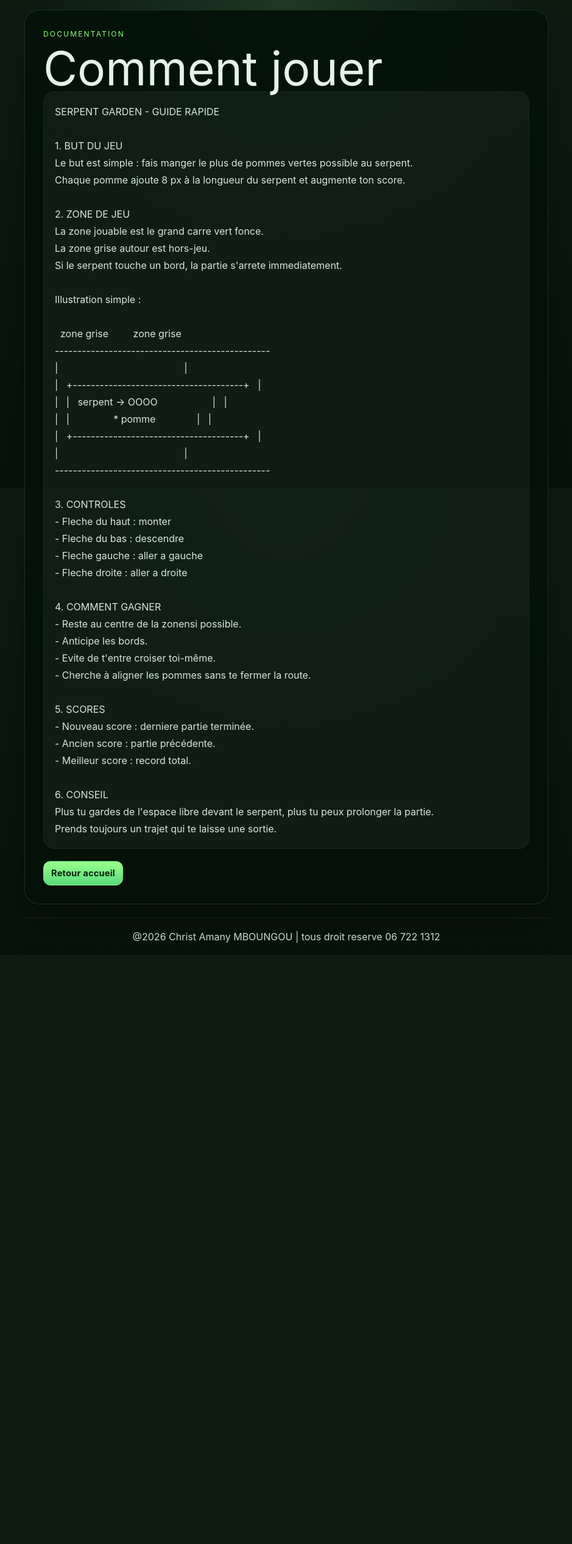
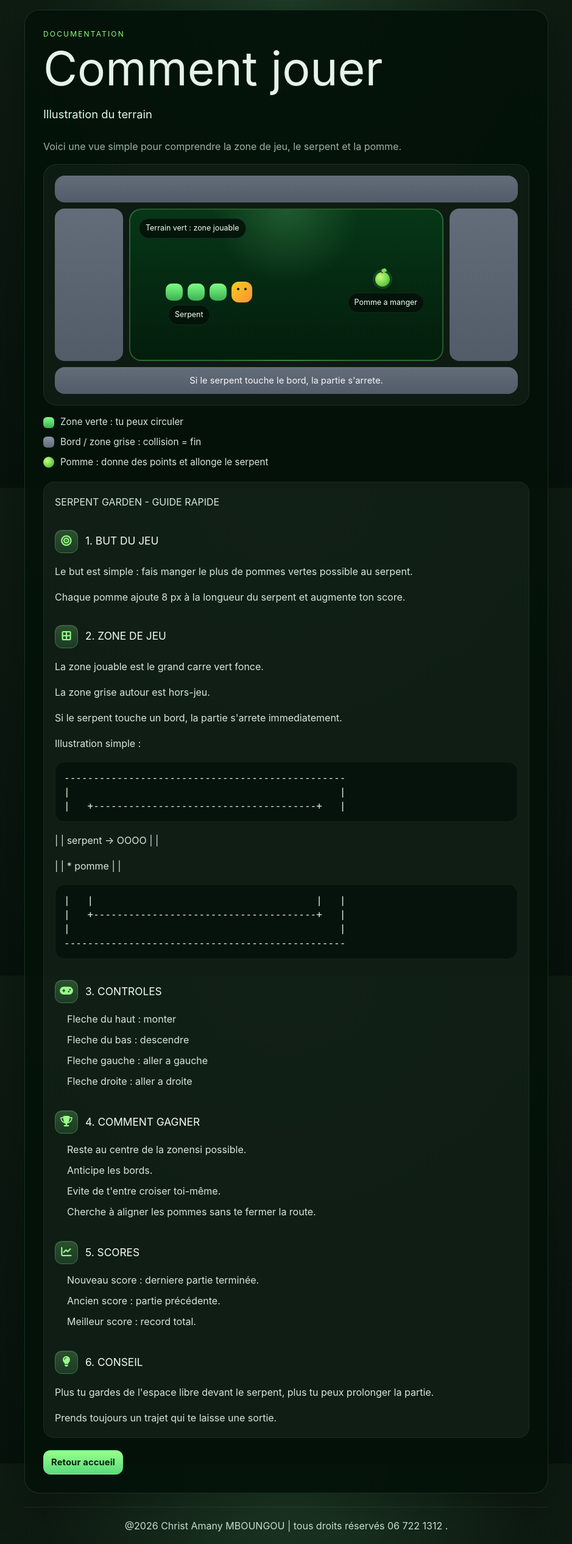
Before and after one commit to Amany944/Serpent-Garden, a PHP site: page /help.html in a window 1280 px wide. Shown: the whole page at 61% size, without its empty margins (170-1109 px from the left). Before the commit the page ends 1546 px from the top, so only its background shows below. Run offline with PHP 8.4, Linux system fonts and the light colour scheme.

Commit message:
committing of the game documentation so that it becomes more expressive

```diff
--- a/assets/css/style.css
+++ b/assets/css/style.css
@@ -750,14 +750,281 @@
   margin: 0 auto;
 }
 
+.help-visual {
+  margin: 24px 0 20px;
+  display: grid;
+  gap: 16px;
+}
+
+.help-visual__header {
+  display: grid;
+  gap: 8px;
+}
+
+.help-visual__intro {
+  margin: 0;
+  color: var(--muted);
+  line-height: 1.6;
+}
+
+.help-board-demo {
+  padding: 18px;
+  border-radius: 22px;
+  background: rgba(255, 255, 255, 0.045);
+  border: 1px solid rgba(255, 255, 255, 0.08);
+  display: grid;
+  gap: 10px;
+}
+
+.help-board-demo__outside {
+  display: grid;
+  place-items: center;
+  min-height: 44px;
+  padding: 10px 12px;
+  border-radius: 16px;
+  color: #f5f7fa;
+  font-size: 0.92rem;
+  background: linear-gradient(180deg, rgba(108, 118, 133, 0.9), rgba(86, 95, 109, 0.95));
+}
+
+.help-board-demo__middle {
+  display: grid;
+  grid-template-columns: 112px minmax(0, 1fr) 112px;
+  gap: 10px;
+  align-items: stretch;
+}
+
+.help-board-demo__outside--side {
+  writing-mode: vertical-rl;
+  text-orientation: mixed;
+  min-height: 250px;
+}
+
+.help-board-demo__playfield {
+  position: relative;
+  min-height: 250px;
+  border-radius: 20px;
+  border: 2px solid rgba(151, 255, 138, 0.26);
+  background:
+    radial-gradient(circle at top, rgba(145, 255, 156, 0.18), transparent 34%),
+    linear-gradient(180deg, rgba(6, 56, 24, 0.96), rgba(3, 30, 12, 0.98));
+  overflow: hidden;
+}
+
+.help-board-demo__label,
+.help-board-demo__snake-note,
+.help-board-demo__apple-note {
+  position: absolute;
+  padding: 6px 10px;
+  border-radius: 999px;
+  font-size: 0.78rem;
+  background: rgba(4, 18, 9, 0.88);
+  border: 1px solid rgba(255, 255, 255, 0.08);
+  color: #f3fff5;
+}
+
+.help-board-demo__label--top {
+  top: 14px;
+  left: 14px;
+}
+
+.help-board-demo__snake {
+  position: absolute;
+  top: 118px;
+  left: 58px;
+  display: inline-flex;
+  align-items: center;
+  gap: 8px;
+}
+
+.help-board-demo__segment,
+.help-board-demo__head {
+  display: block;
+  width: 28px;
+  height: 28px;
+  border-radius: 10px;
+}
+
+.help-board-demo__segment {
+  background: linear-gradient(180deg, #7cff82, #3daf54);
+  box-shadow: inset 0 1px 0 rgba(255, 255, 255, 0.22);
+}
+
+.help-board-demo__head {
+  position: relative;
+  width: 34px;
+  height: 34px;
+  border-radius: 12px;
+  background: linear-gradient(135deg, #facc15, #fb923c);
+  box-shadow: inset 0 1px 0 rgba(255, 255, 255, 0.24);
+}
+
+.help-board-demo__head::before,
+.help-board-demo__head::after {
+  content: "";
+  position: absolute;
+  top: 10px;
+  width: 4px;
+  height: 4px;
+  border-radius: 50%;
+  background: #112010;
+}
+
+.help-board-demo__head::before {
+  left: 9px;
+}
+
+.help-board-demo__head::after {
+  right: 9px;
+}
+
+.help-board-demo__snake-note {
+  top: 156px;
+  left: 62px;
+}
+
+.help-board-demo__apple {
+  position: absolute;
+  top: 102px;
+  right: 86px;
+  width: 24px;
+  height: 24px;
+  border-radius: 50%;
+  background: radial-gradient(circle at 35% 35%, #c8ff76, #5cc946 68%, #2f7d24 100%);
+  box-shadow:
+    0 0 0 4px rgba(140, 255, 123, 0.12),
+    0 10px 16px rgba(0, 0, 0, 0.16);
+}
+
+.help-board-demo__apple::before {
+  content: "";
+  position: absolute;
+  top: -6px;
+  left: 10px;
+  width: 3px;
+  height: 8px;
+  border-radius: 999px;
+  background: #4c2d14;
+}
+
+.help-board-demo__apple::after {
+  content: "";
+  position: absolute;
+  top: -4px;
+  left: 12px;
+  width: 8px;
+  height: 6px;
+  border-radius: 8px 8px 2px 8px;
+  background: #79db63;
+  transform: rotate(-26deg);
+  transform-origin: left bottom;
+}
+
+.help-board-demo__apple-note {
+  top: 136px;
+  right: 30px;
+}
+
+.help-legend {
+  display: grid;
+  gap: 10px;
+  color: #d8e8dd;
+  font-size: 0.95rem;
+}
+
+.help-legend > div {
+  display: flex;
+  align-items: center;
+  gap: 10px;
+}
+
+.help-legend__swatch {
+  width: 18px;
+  height: 18px;
+  border-radius: 6px;
+  flex: 0 0 auto;
+}
+
+.help-legend__swatch--safe {
+  background: linear-gradient(180deg, #7cff82, #3daf54);
+}
+
+.help-legend__swatch--danger {
+  background: linear-gradient(180deg, #8b95a3, #626b79);
+}
+
+.help-legend__swatch--apple {
+  border-radius: 50%;
+  background: radial-gradient(circle at 35% 35%, #c8ff76, #5cc946 68%, #2f7d24 100%);
+}
+
 .help-content {
-  white-space: pre-wrap;
   line-height: 1.75;
   color: #d8e8dd;
   padding: 18px;
   background: rgba(255, 255, 255, 0.05);
   border-radius: 18px;
   border: 1px solid rgba(255, 255, 255, 0.06);
+  display: grid;
+  gap: 14px;
+}
+
+.help-content p {
+  margin: 0;
+}
+
+.help-section {
+  display: block;
+  margin-top: 10px;
+}
+
+.help-section:first-child {
+  margin-top: 0;
+}
+
+.help-section__title {
+  margin: 8px 0 2px;
+  display: flex;
+  align-items: center;
+  gap: 12px;
+  font-size: 1.08rem;
+  color: #f3fff5;
+}
+
+.help-section__icon {
+  width: 38px;
+  height: 38px;
+  border-radius: 12px;
+  display: inline-flex;
+  align-items: center;
+  justify-content: center;
+  background: linear-gradient(180deg, rgba(151, 255, 138, 0.22), rgba(89, 219, 123, 0.16));
+  border: 1px solid rgba(151, 255, 138, 0.24);
+  color: #97ff8a;
+  box-shadow: inset 0 1px 0 rgba(255, 255, 255, 0.08);
+}
+
+.help-list {
+  margin: -4px 0 2px 0;
+  padding-left: 20px;
+  display: grid;
+  gap: 6px;
+}
+
+.help-list li::marker {
+  color: var(--accent);
+}
+
+.help-ascii {
+  margin: 2px 0;
+  padding: 14px;
+  border-radius: 16px;
+  overflow-x: auto;
+  background: rgba(3, 16, 9, 0.7);
+  border: 1px solid rgba(255, 255, 255, 0.06);
+  color: #dffbe6;
+  font-family: "Cascadia Code", "Consolas", monospace;
+  line-height: 1.45;
 }
 
 .help-back {
--- a/help.html
+++ b/help.html
@@ -4,6 +4,8 @@
   <meta charset="utf-8">
   <meta name="viewport" content="width=device-width, initial-scale=1">
   <title>Serpent Garden | Aide</title>
+  <link rel="preconnect" href="https://cdnjs.cloudflare.com">
+  <link rel="stylesheet" href="https://cdnjs.cloudflare.com/ajax/libs/font-awesome/6.7.2/css/all.min.css" integrity="sha512-Evv84Mr4kqVGRNSgIGL/F/aIDqQb7xQ2vcrdIwxfjThSH8CSR7PBEakCr51Ck+w+/U6swU2Im1vVX0SVk9ABhg==" crossorigin="anonymous" referrerpolicy="no-referrer">
   <link rel="stylesheet" href="assets/css/tailwind.css">
   <link rel="stylesheet" href="assets/css/style.css">
 </head>
@@ -12,18 +14,138 @@
     <section class="help-card">
       <p class="eyebrow">Documentation</p>
       <h1>Comment jouer</h1>
+      <section class="help-visual" aria-labelledby="helpVisualTitle">
+        <div class="help-visual__header">
+          <h2 id="helpVisualTitle" class="section-title">Illustration du terrain</h2>
+          <p class="help-visual__intro">Voici une vue simple pour comprendre la zone de jeu, le serpent et la pomme.</p>
+        </div>
+        <div class="help-board-demo" aria-label="Illustration du terrain de jeu">
+          <div class="help-board-demo__outside help-board-demo__outside--top" aria-hidden="true"></div>
+          <div class="help-board-demo__middle">
+            <div class="help-board-demo__outside help-board-demo__outside--side" aria-hidden="true"></div>
+            <div class="help-board-demo__playfield">
+              <span class="help-board-demo__label help-board-demo__label--top">Terrain vert : zone jouable</span>
+              <div class="help-board-demo__snake" aria-hidden="true">
+                <span class="help-board-demo__segment"></span>
+                <span class="help-board-demo__segment"></span>
+                <span class="help-board-demo__segment"></span>
+                <span class="help-board-demo__head"></span>
+              </div>
+              <span class="help-board-demo__snake-note">Serpent</span>
+              <span class="help-board-demo__apple" aria-hidden="true"></span>
+              <span class="help-board-demo__apple-note">Pomme a manger</span>
+            </div>
+            <div class="help-board-demo__outside help-board-demo__outside--side" aria-hidden="true"></div>
+          </div>
+          <div class="help-board-demo__outside help-board-demo__outside--bottom">Si le serpent touche le bord, la partie s'arrete.</div>
+        </div>
+        <div class="help-legend" aria-label="Legende de l illustration">
+          <div><span class="help-legend__swatch help-legend__swatch--safe"></span> Zone verte : tu peux circuler</div>
+          <div><span class="help-legend__swatch help-legend__swatch--danger"></span> Bord / zone grise : collision = fin</div>
+          <div><span class="help-legend__swatch help-legend__swatch--apple"></span> Pomme : donne des points et allonge le serpent</div>
+        </div>
+      </section>
       <div id="helpContent" class="help-content">Chargement du guide...</div>
       <a class="menu-button menu-button--primary help-back" href="index.html">Retour accueil</a>
     </section>
   </main>
 
-  <footer class="help-footer">@2026 Christ Amany MBOUNGOU | tous droit reserve  06 722 1312</footer>
+  <footer class="help-footer">@2026 Christ Amany MBOUNGOU | tous droits réservés  06 722 1312 .</footer>
 
   <script>
+    const helpIcons = {
+      1: 'fa-solid fa-bullseye',
+      2: 'fa-solid fa-border-all',
+      3: 'fa-solid fa-gamepad',
+      4: 'fa-solid fa-trophy',
+      5: 'fa-solid fa-chart-line',
+      6: 'fa-solid fa-lightbulb'
+    };
+
+    function escapeHtml(value) {
+      return value
+        .replace(/&/g, '&amp;')
+        .replace(/</g, '&lt;')
+        .replace(/>/g, '&gt;')
+        .replace(/"/g, '&quot;')
+        .replace(/'/g, '&#39;');
+    }
+
+    function renderHelpText(text) {
+      const lines = text.split(/\r?\n/);
+      const parts = [];
+      let listBuffer = [];
+      let asciiBuffer = [];
+
+      function flushList() {
+        if (!listBuffer.length) {
+          return;
+        }
+        parts.push('<ul class="help-list">' + listBuffer.join('') + '</ul>');
+        listBuffer = [];
+      }
+
+      function flushAscii() {
+        if (!asciiBuffer.length) {
+          return;
+        }
+        parts.push('<pre class="help-ascii">' + escapeHtml(asciiBuffer.join('\n')) + '</pre>');
+        asciiBuffer = [];
+      }
+
+      lines.forEach((line) => {
+        const trimmed = line.trim();
+        const sectionMatch = trimmed.match(/^(\d+)\.\s+(.+)$/);
+        const listMatch = trimmed.match(/^-+\s+(.+)$/);
+        const isAsciiLine = /^[|+\- ]+$/.test(line) && trimmed.length > 0;
+
+        if (sectionMatch) {
+          flushList();
+          flushAscii();
+          const number = Number(sectionMatch[1]);
+          const iconClass = helpIcons[number] || 'fa-solid fa-book-open';
+          parts.push(
+            '<section class="help-section">' +
+              '<h2 class="help-section__title">' +
+                '<span class="help-section__icon" aria-hidden="true"><i class="' + iconClass + '"></i></span>' +
+                '<span>' + escapeHtml(sectionMatch[1] + '. ' + sectionMatch[2]) + '</span>' +
+              '</h2>' +
+            '</section>'
+          );
+          return;
+        }
+
+        if (isAsciiLine) {
+          flushList();
+          asciiBuffer.push(line);
+          return;
+        }
+
+        flushAscii();
+
+        if (!trimmed) {
+          flushList();
+          return;
+        }
+
+        if (listMatch) {
+          listBuffer.push('<li>' + escapeHtml(listMatch[1]) + '</li>');
+          return;
+        }
+
+        parts.push('<p>' + escapeHtml(trimmed) + '</p>');
+      });
+
+      flushList();
+      flushAscii();
+
+      return parts.join('');
+    }
+
     fetch('help.txt')
       .then((response) => response.text())
       .then((text) => {
-        document.getElementById('helpContent').textContent = text;
+        document.getElementById('helpContent').innerHTML = renderHelpText(text);
       })
       .catch(() => {
         document.getElementById('helpContent').textContent = 'Le fichier help.txt est indisponible pour le moment.';
--- a/help.txt
+++ b/help.txt
@@ -11,12 +11,12 @@
 
 Illustration simple :
 
-  zone grise         zone grise
 ------------------------------------------------
 |                                              |
 |   +--------------------------------------+   |
 |   |   serpent -> OOOO                    |   |
 |   |                * pomme               |   |
+|   |                                      |   |
 |   +--------------------------------------+   |
 |                                              |
 ------------------------------------------------
```
Also changed, not shown: other parts of assets/css/style.css (+57 -0 lines).
